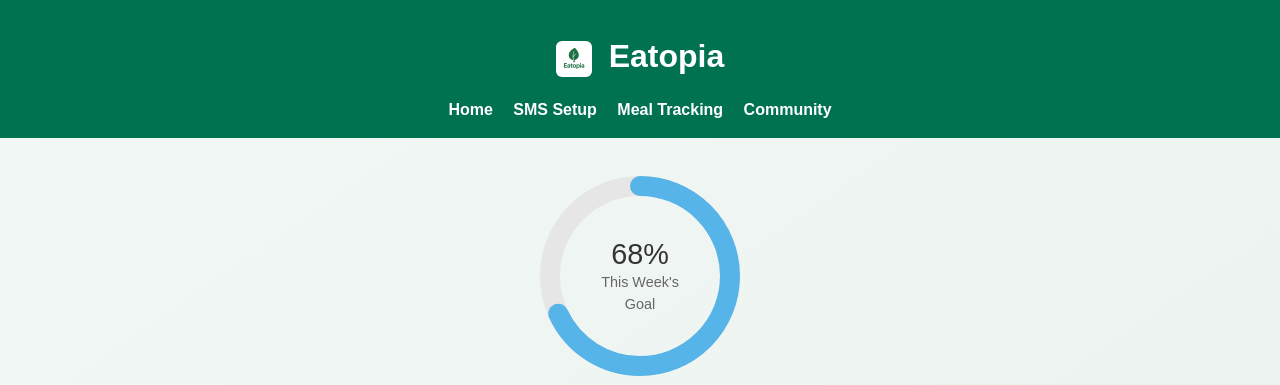
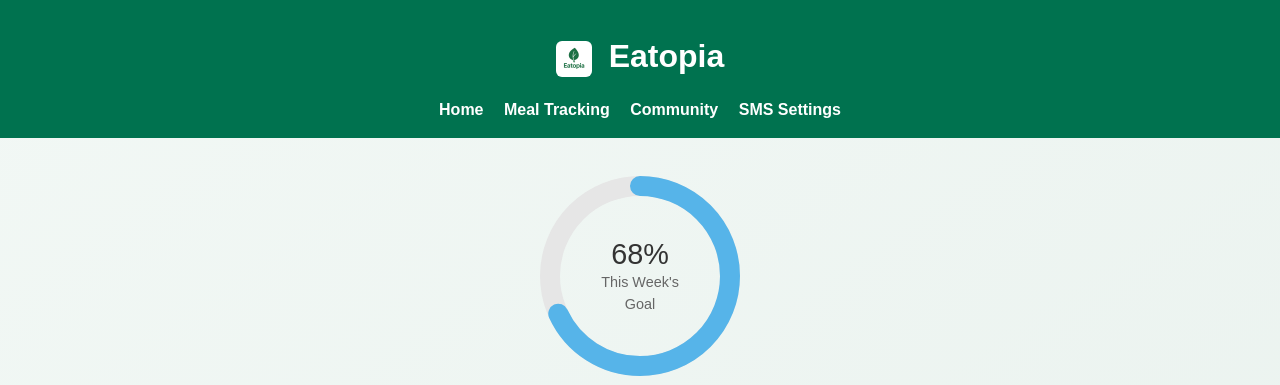
Before and after one commit to jdonohue44/Eatopia, a Flask app: page /meal-tracking in a window 1280 px wide. Shown: the top 385 px of the page. Run offline with Flask 3, Linux system fonts and the light colour scheme.

Commit message:
Reorder signup flow to go to Meal Tracking. Put SMS Settings at the end of Nav

```diff
--- a/app.py
+++ b/app.py
@@ -79,7 +79,7 @@ def signup():
         print(f"Sent SMS to {phone}: {message.sid}")
     except Exception as e:
         print(f"Error sending SMS: {e}")
-    return redirect(url_for('sms_setup'))
+    return redirect(url_for('meal_tracking'))
 
 @app.route('/save-sms-preferences', methods=['POST'])
 def save_sms_preferences():
--- a/templates/community.html
+++ b/templates/community.html
@@ -20,11 +20,11 @@
               Eatopia
             </h1>
           </a>
-        <nav>
+          <nav>
             <a href="{{ url_for('landing_page') }}" class="text-white mx-2">Home</a>
-            <a href="{{ url_for('sms_setup') }}" class="text-white mx-2">SMS Setup</a>
             <a href="{{ url_for('meal_tracking') }}" class="text-white mx-2">Meal Tracking</a>
             <a href="{{ url_for('community') }}" class="text-white mx-2">Community</a>
+            <a href="{{ url_for('sms_setup') }}" class="text-white mx-2">SMS Settings</a>
         </nav>
     </header>
 
--- a/templates/index.html
+++ b/templates/index.html
@@ -23,9 +23,9 @@
         <!-- <p class="lead text-white">Cultivating healthy eating habits</p> -->
         <nav>
             <a href="{{ url_for('landing_page') }}" class="text-white mx-2">Home</a>
-            <a href="{{ url_for('sms_setup') }}" class="text-white mx-2">SMS Setup</a>
             <a href="{{ url_for('meal_tracking') }}" class="text-white mx-2">Meal Tracking</a>
             <a href="{{ url_for('community') }}" class="text-white mx-2">Community</a>
+            <a href="{{ url_for('sms_setup') }}" class="text-white mx-2">SMS Settings</a>
         </nav>
     </header>
 
--- a/templates/meal_tracking.html
+++ b/templates/meal_tracking.html
@@ -20,12 +20,12 @@
           Eatopia
         </h1>
       </a>
-        <nav>
-            <a href="{{ url_for('landing_page') }}" class="text-white mx-2">Home</a>
-            <a href="{{ url_for('sms_setup') }}" class="text-white mx-2">SMS Setup</a>
-            <a href="{{ url_for('meal_tracking') }}" class="text-white mx-2">Meal Tracking</a>
-            <a href="{{ url_for('community') }}" class="text-white mx-2">Community</a>
-        </nav>
+      <nav>
+        <a href="{{ url_for('landing_page') }}" class="text-white mx-2">Home</a>
+        <a href="{{ url_for('meal_tracking') }}" class="text-white mx-2">Meal Tracking</a>
+        <a href="{{ url_for('community') }}" class="text-white mx-2">Community</a>
+        <a href="{{ url_for('sms_setup') }}" class="text-white mx-2">SMS Settings</a>
+    </nav>
     </header>
 
     <main class="container my-2">
```
Also changed, not shown: templates/sms_setup.html (+5 -5 lines).
